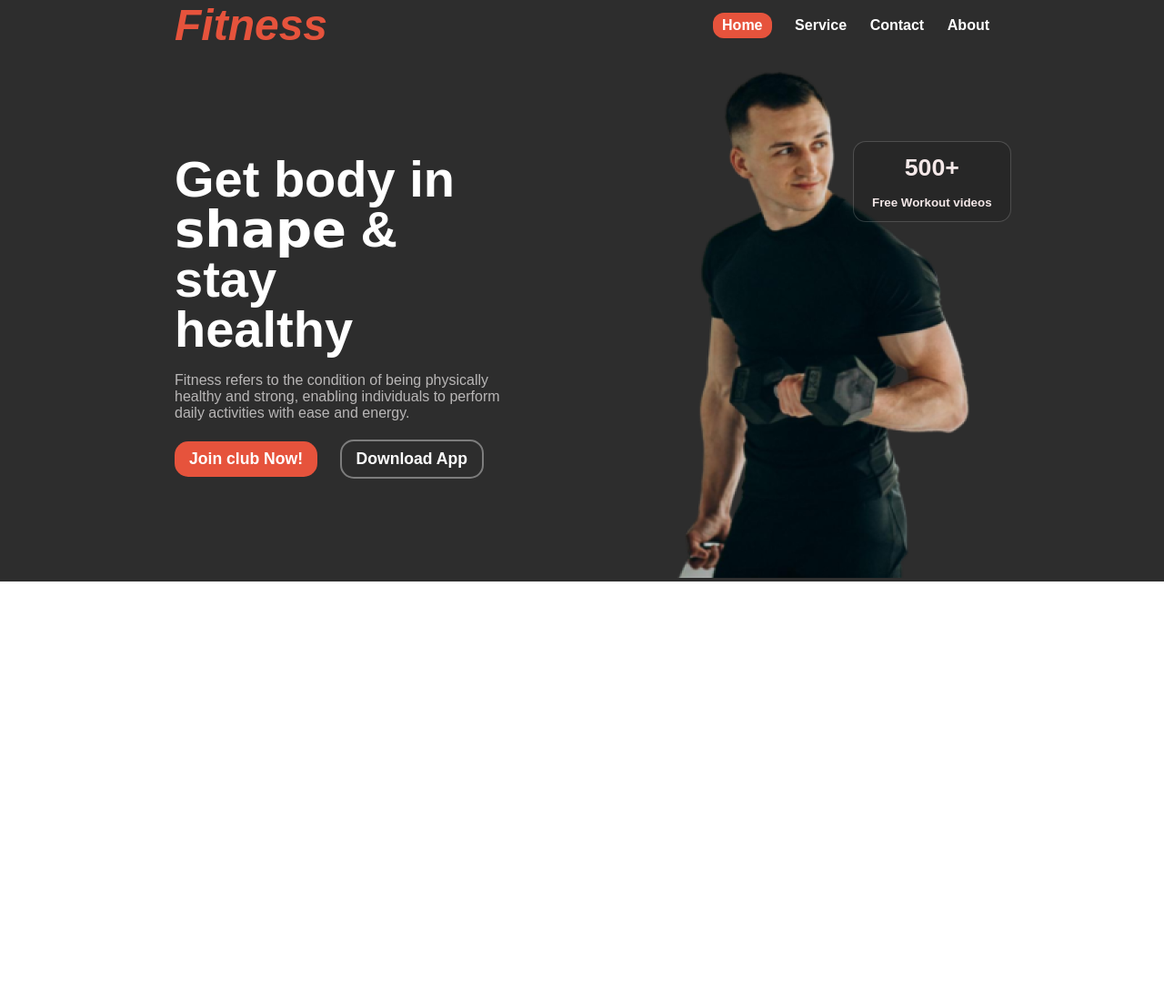
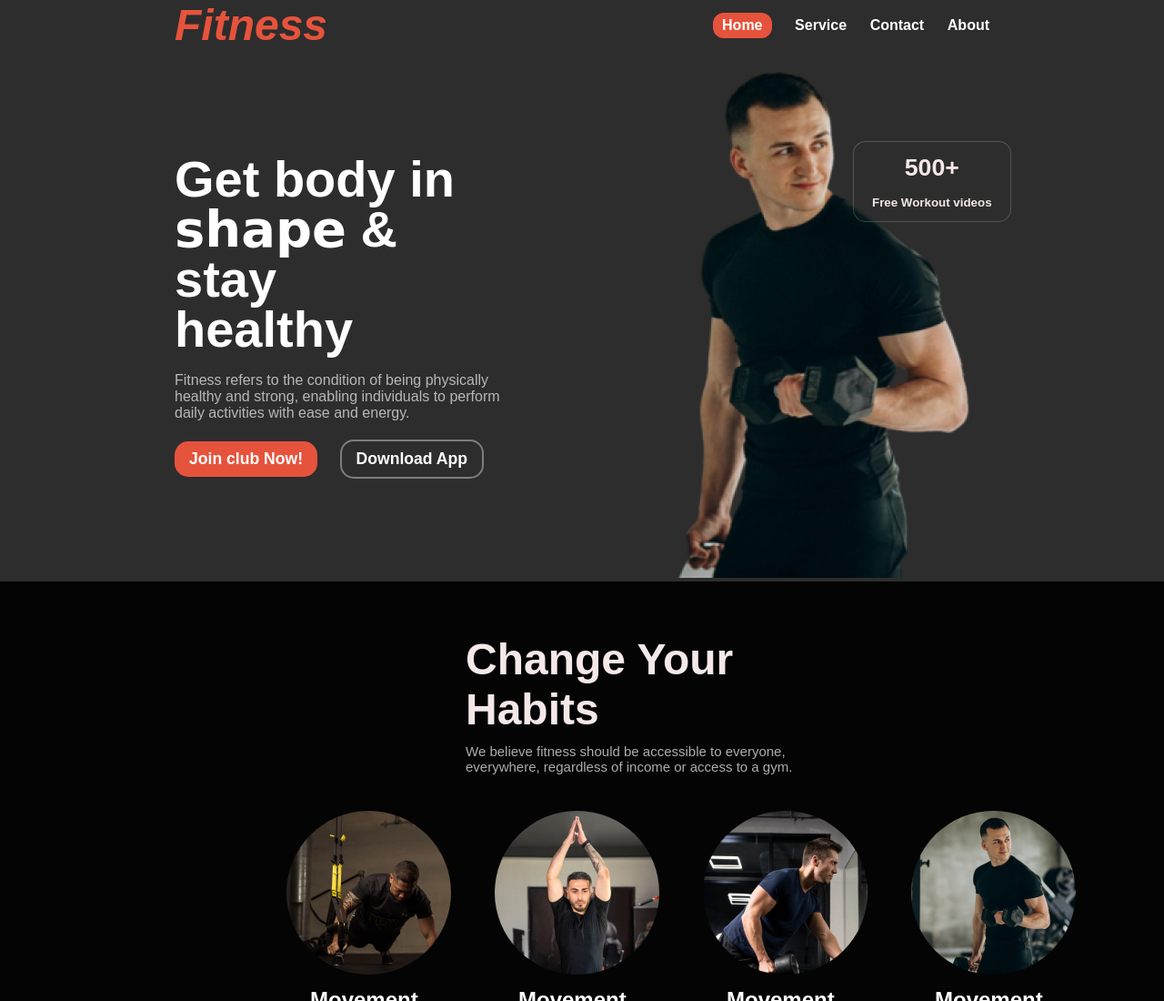
Before and after one commit to firozhossain2004/B10A2-versatile-ui-my-project, a plain HTML site: page index.html in a window 1280 px wide. Shown: the top 1100 px of the page at 91% size. Before the commit the page ends 800 px from the top, so only its background shows below. Drawn offline with Linux system fonts and the light colour scheme; a web font is replaced by a local one.

Commit message:
thard commit

```diff
--- a/index.html
+++ b/index.html
@@ -37,5 +37,39 @@
         </div>
       </div>
     </header>
+    <main>
+        <section class="section-1">
+          <div class="habite-text-continer">
+            <h1 class="your-habits">
+                Change Your Habits
+            </h1>
+            <p class="habit-discipson">
+                We believe fitness should be accessible to everyone, everywhere, regardless of income or access to a gym.
+            </p>
+          </div>
+            <div class="habit-img">
+               <div class="movement">
+                <img src="images/image 3.png" alt="">
+                <h2>Movement</h2>
+                <p>We believe fitness should be accessible to everyone</p>
+               </div>
+               <div class="movement">
+                <img src="images/image 2.png" alt="">
+                <h2>Movement</h2>
+                <p>We believe fitness should be accessible to everyone</p>
+               </div>
+               <div class="movement">
+                <img src="images/image 4.png" alt="">
+                <h2>Movement</h2>
+                <p>We believe fitness should be accessible to everyone</p>
+               </div>
+               <div class="movement">
+                <img src="images/image 5.png" alt="">
+                <h2>Movement</h2>
+                <p>We believe fitness should be accessible to everyone</p>
+               </div>
+            </div>
+        </section>
+    </main>
   </body>
 </html>
--- a/style/style.css
+++ b/style/style.css
@@ -104,7 +104,7 @@ header {
     font-weight: 400;
 }
 #img-btn2,#img-btn1{
-background-color: rgba(0, 0, 0, 0.127);
+background-color: rgba(60, 49, 49, 0.127);
 padding: 13px 20px;
 border: 1px solid #ffffff2e ;
 border-radius: 14px;
@@ -169,3 +169,51 @@ font-weight: 700;
     }
 }
 /* Main bar */
+/* your-habits */
+.section-1{
+    width: 100%;
+    background-color:rgb(4, 4, 4) ;
+    position: absolute;
+
+}
+.habite-text-continer{
+   width: 30%;
+   margin-left: 40%;
+
+
+}
+.your-habits{
+    color: #f4e8e8;
+    font-size: 3rem;
+    font-weight: 700;
+    margin-top: 58px;
+}
+.habit-discipson{
+    color: var(--schendary-color);
+    margin-top: 10px;
+    font-size: 15px;
+    font-weight: 500;
+}
+.habit-img{
+    width: 70%;
+    display: grid;
+    grid-template-columns: repeat(4,1fr);
+    margin-top: 40px;
+    margin-left: 315px;
+    gap: 20px;
+    margin-bottom: 100px;
+}
+.movement>img{
+   border-radius: 50%;
+}
+.movement>h2{
+    color: #ffff;
+    margin-bottom: 10px;
+    margin-left: 26px;
+    margin-top: 10px;
+}
+.movement>p{
+    color: var(--schendary-color)
+
+
+}
```
